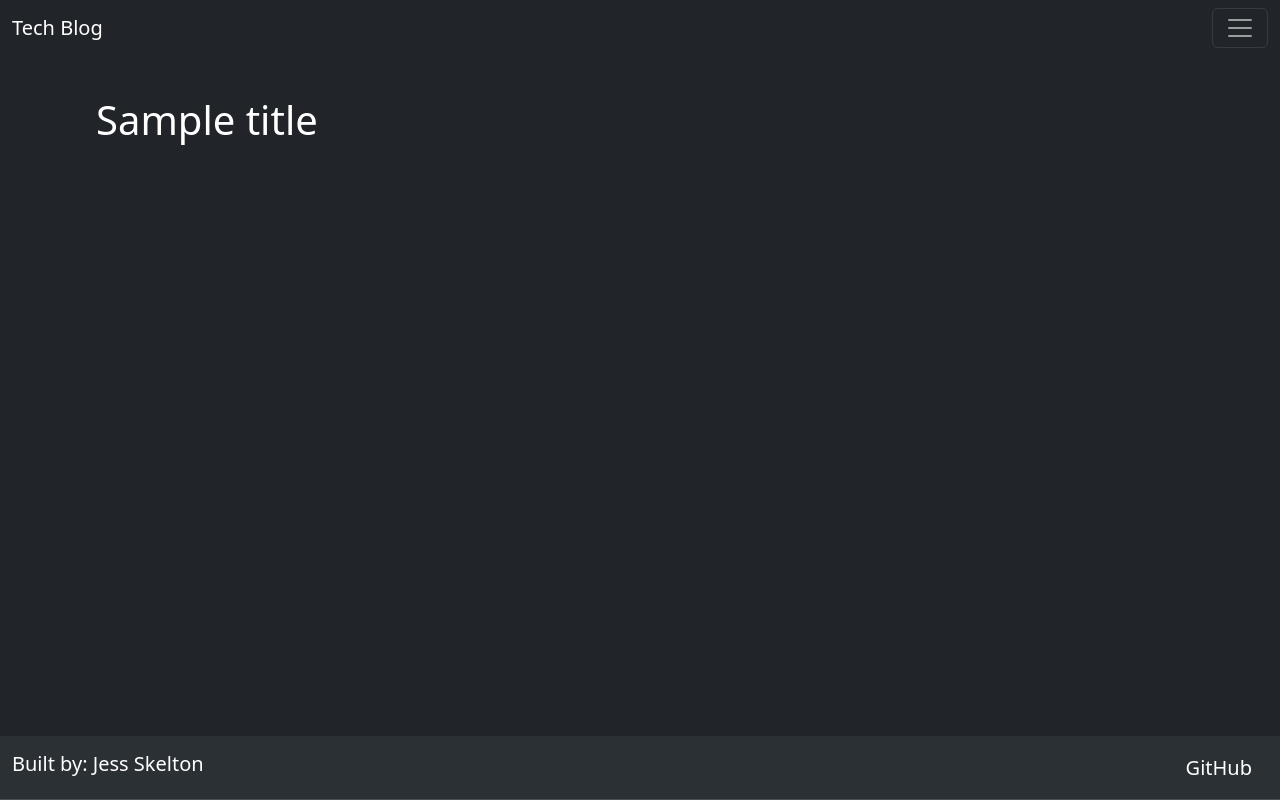
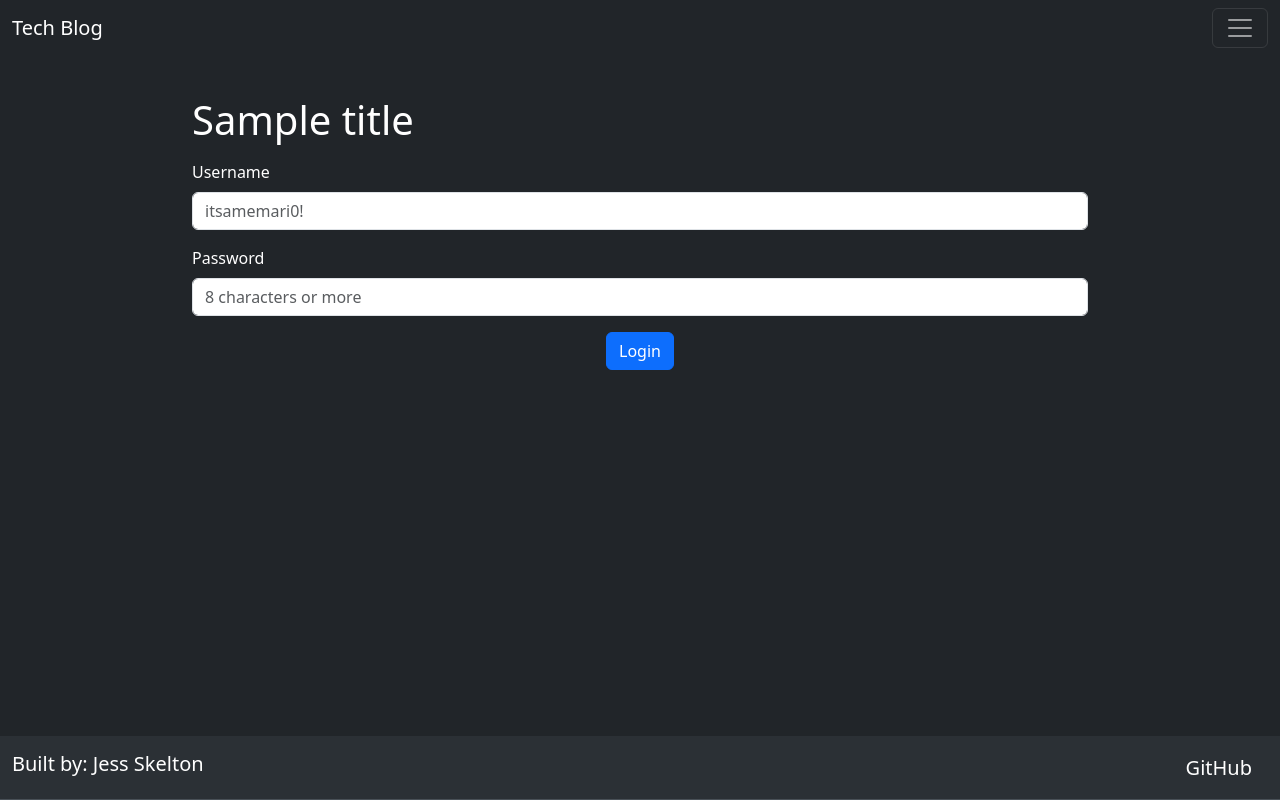
Before and after one commit to jskelly8/tech-blog, a Node project: template views/login.handlebars in a window 1280 px wide. Run offline with Node 20 templates, Linux system fonts and the light colour scheme; the template is opened without the code that fills it: most values are stand-ins (such as "Sample title", 1, 10 or a date in 2020); some libraries are stand-ins or nearby versions.

Commit message:
tweaked signup.handlebars for Password label, completed login.handlebars, & completed functionality on public/login.js --- error on line 10, fix later

```diff
--- a/public/js/login.js
+++ b/public/js/login.js
@@ -0,0 +1,26 @@
+// Login functionality
+const formHandler = async (event) => {
+    event.preventDefault();
+
+    const name = document.querySelector('#name').value.trim();
+    const password = document.querySelector('#password').value.trim();
+
+    if (name && password) {
+        const response = await fetch('/api/users/login', {
+            method: POST, // ERROR HERE ---------------------------------
+            body: JSON.stringify({ name, password }),
+            headers: { 'Content-type': 'application/json' }
+        });
+
+        if (response.ok) {
+            document.location.replace('/');
+        } else {
+            alert('Failed to log in, Please try again.');
+        };
+    };
+};
+
+// Event Listener for 'Login' button
+document
+    .querySelector('#login')
+    .addEventListener('submit', formHandler);
--- a/views/login.handlebars
+++ b/views/login.handlebars
@@ -1,7 +1,18 @@
-<h1> {{ title }} </h1>
+<main style="margin: 12vh">
+    <h1 class="mb-3"> {{ title }} </h1>
 
+    <form id="login">
+        <div class="mb-3">
+            <label for="name" class="form-label">Username</label>
+            <input type="text" class="form-control" id="name" placeholder="itsamemari0!">
+        </div>
+        <div class="mb-3">
+            <label for="password" class="form-label">Password</label>
+            <input type="password" class="form-control" id="password" placeholder="8 characters or more">
+        </div>
+        <div class="d-flex justify-content-center">
+            <button type="submit" class="btn btn-primary">Login</button>
+        </div>
+    </form>
 
-
-
-{{!-- browser already has public folder so link using following path: --}}
-<script src="/js/login.js"></script>
+</main>
--- a/views/signup.handlebars
+++ b/views/signup.handlebars
@@ -11,7 +11,7 @@
             <input type="text" class="form-control" id="name" placeholder="itsamemari0!">
         </div>
         <div class="mb-3">
-            <label for="password" class="form-label">Another label</label>
+            <label for="password" class="form-label">Password</label>
             <input type="password" class="form-control" id="password" placeholder="8 characters or more">
         </div>
         <div class="d-flex justify-content-center">
```
